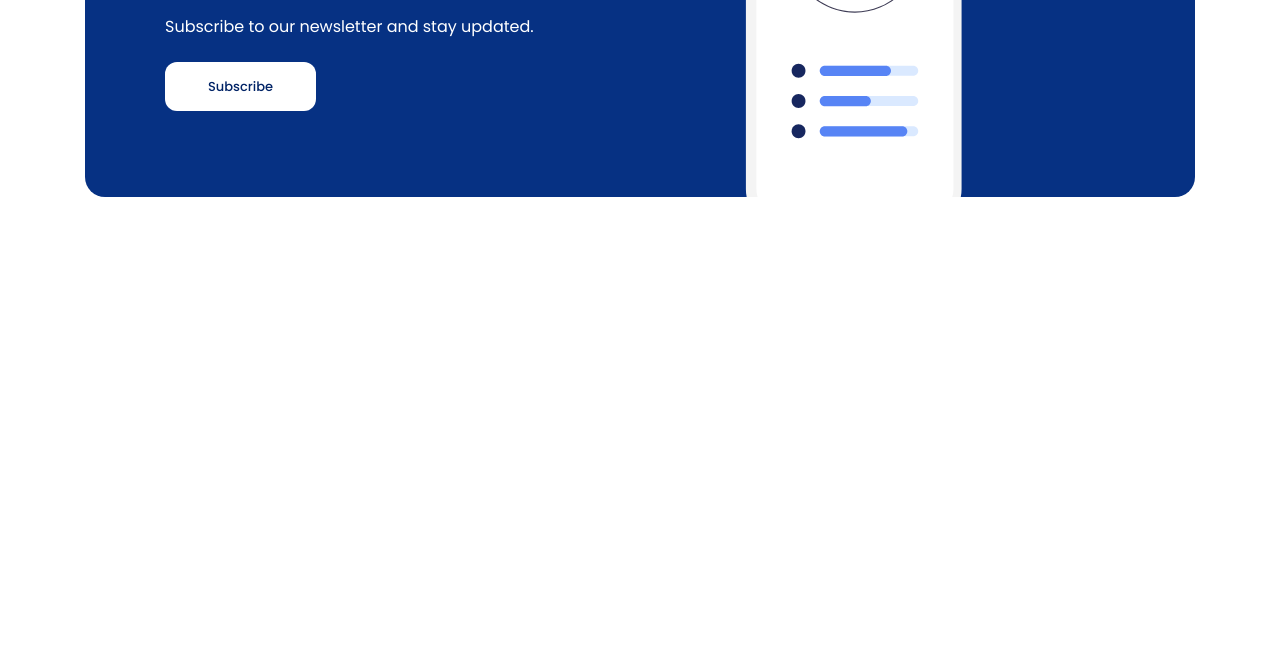
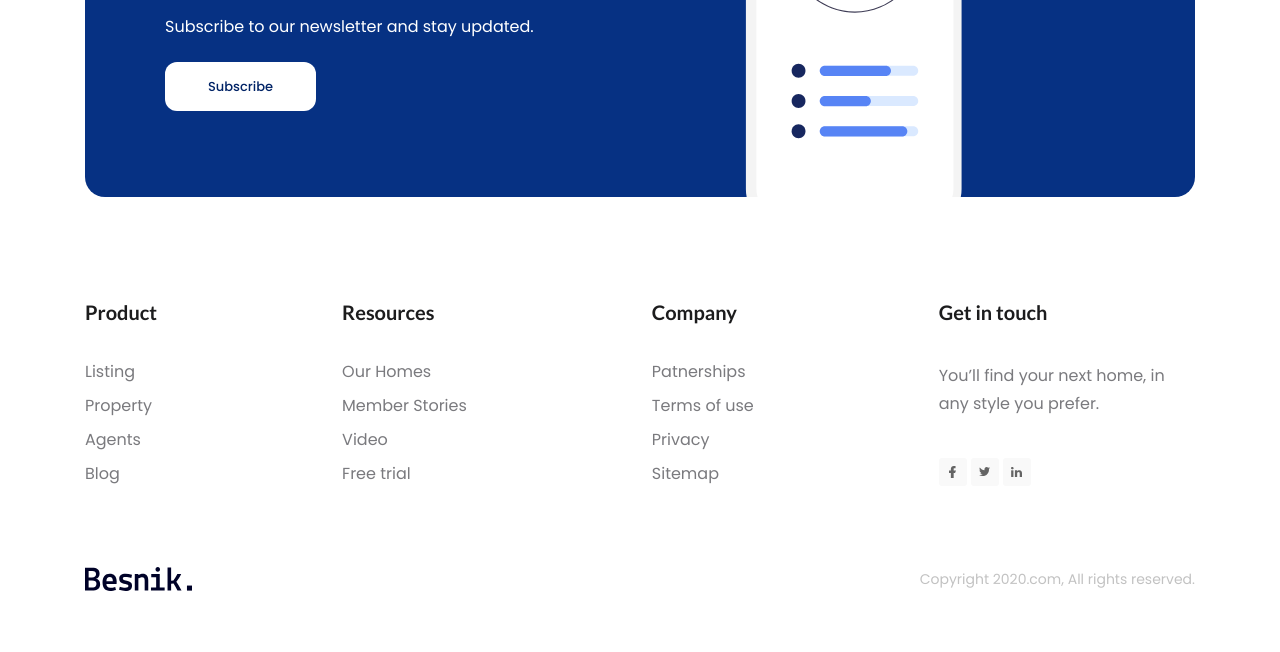
Before and after one commit to BAngQN/F8_Project1, a plain HTML site: page index.html in a window 1280 px wide. Shown: the part 3653-4305 px from the top of the page. Drawn offline with Linux system fonts and the light colour scheme.

Commit message:
implement footer section

```diff
--- a/assets/css/styles.css
+++ b/assets/css/styles.css
@@ -540,3 +540,79 @@ a {
     bottom: 0px;
     right: 231px;
 }
+
+/* Footer */
+.footer {
+    margin-top: 55px;
+    padding: 50px 0 58px;
+}
+
+.footer .row {
+    display: flex;
+}
+
+.footer .row:first-child {
+    column-gap: 185px;
+}
+
+.footer .heading {
+    color: #1c1c1d;
+    font-family: "Lato", sans-serif;
+    font-size: 2rem;
+    font-weight: 700;
+}
+
+.footer .list {
+    margin-top: 42px;
+}
+
+.footer .item {
+    margin-top: 18px;
+}
+
+.footer .item a,
+.footer .desc {
+    color: #7a7a7e;
+    font-size: 1.6rem;
+    font-weight: 400;
+    white-space: nowrap;
+}
+
+.footer .desc,
+.footer .social {
+    margin-top: 40px;
+    white-space: normal;
+    line-height: 2.8rem;
+}
+
+.footer .social {
+    display: flex;
+    column-gap: 4px;
+}
+
+.footer .social-link {
+    display: flex;
+    justify-content: center;
+    align-items: center;
+    width: 28px;
+    height: 28px;
+    background-color: #f9f9f9;
+    border-radius: 3px;
+}
+
+.footer .social-link:hover {
+    background-color: #b7b4b4;
+}
+
+.footer .row:last-child {
+    margin-top: 81px;
+    display: flex;
+    align-items: center;
+    justify-content: space-between;
+}
+
+.footer .copy-right {
+    color: #c2c2c2;
+    font-size: 1.4rem;
+    font-weight: 400;
+}
--- a/index.html
+++ b/index.html
@@ -5,12 +5,17 @@
         <meta name="viewport" content="width=device-width, initial-scale=1.0" />
         <link rel="stylesheet" href="./assets/css/reset.css" />
         <link rel="stylesheet" href="./assets/font/stylesheet.css" />
-        <link rel="stylesheet" href="./assets/css/styles.css" />
+        <link rel="preconnect" href="https://fonts.googleapis.com" />
+        <link rel="preconnect" href="https://fonts.gstatic.com" crossorigin />
+        <link
+            href="https://fonts.googleapis.com/css2?family=Lato:wght@700&display=swap"
+            rel="stylesheet"
+        />
         <link rel="stylesheet" href="./assets/css/styles.css" />
         <title>F8 Project 1</title>
     </head>
     <body>
-        <main style="height: 20000px">
+        <main>
             <header class="header">
                 <div class="content">
                     <!-- Nav Bar -->
@@ -486,6 +491,98 @@
                     </div>
                 </div>
             </div>
+
+            <!-- Footer -->
+            <footer class="footer">
+                <div class="content">
+                    <div class="row">
+                        <div class="column">
+                            <h3 class="heading">Product</h3>
+                            <ul class="list">
+                                <li class="item">
+                                    <a href="#!">Listing</a>
+                                </li>
+                                <li class="item">
+                                    <a href="#!">Property</a>
+                                </li>
+                                <li class="item">
+                                    <a href="#!">Agents</a>
+                                </li>
+                                <li class="item">
+                                    <a href="#!">Blog</a>
+                                </li>
+                            </ul>
+                        </div>
+                        <div class="column">
+                            <h3 class="heading">Resources</h3>
+                            <ul class="list">
+                                <li class="item">
+                                    <a href="#!">Our Homes</a>
+                                </li>
+                                <li class="item">
+                                    <a href="#!">Member Stories</a>
+                                </li>
+                                <li class="item">
+                                    <a href="#!">Video</a>
+                                </li>
+                                <li class="item">
+                                    <a href="#!">Free trial</a>
+                                </li>
+                            </ul>
+                        </div>
+                        <div class="column">
+                            <h3 class="heading">Company</h3>
+                            <ul class="list">
+                                <li class="item">
+                                    <a href="#!">Patnerships</a>
+                                </li>
+                                <li class="item">
+                                    <a href="#!">Terms of use</a>
+                                </li>
+                                <li class="item">
+                                    <a href="#!">Privacy</a>
+                                </li>
+                                <li class="item">
+                                    <a href="#!">Sitemap</a>
+                                </li>
+                            </ul>
+                        </div>
+                        <div class="column">
+                            <h3 class="heading">Get in touch</h3>
+                            <p class="desc">
+                                You’ll find your next home, in any style you
+                                prefer.
+                            </p>
+                            <div class="social">
+                                <a href="#!" class="social-link">
+                                    <img
+                                        src="./assets/img/facebook.svg"
+                                        alt=""
+                                    />
+                                </a>
+                                <a href="#!" class="social-link">
+                                    <img
+                                        src="./assets/img/twitter.svg"
+                                        alt=""
+                                    />
+                                </a>
+                                <a href="#!" class="social-link">
+                                    <img
+                                        src="./assets/img/linkedin.svg"
+                                        alt=""
+                                    />
+                                </a>
+                            </div>
+                        </div>
+                    </div>
+                    <div class="row">
+                        <img src="./assets/img/Logo.svg" alt="" class="logo" />
+                        <p class="copy-right">
+                            Copyright 2020.com, All rights reserved.
+                        </p>
+                    </div>
+                </div>
+            </footer>
         </main>
     </body>
 </html>
```
Also changed, not shown: assets/img/facebook.svg (added), assets/img/linkedin.svg (added), assets/img/twitter.svg (added).
